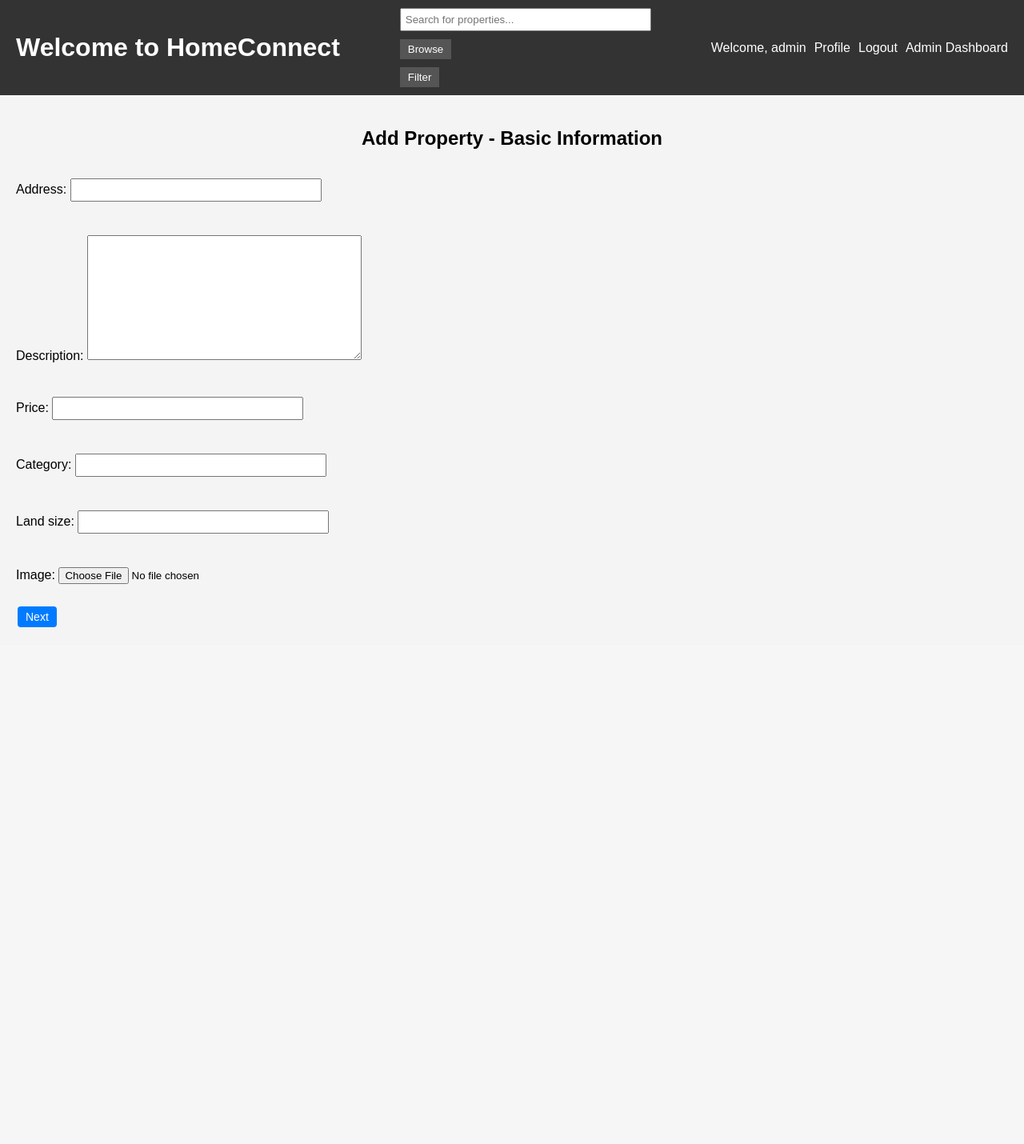
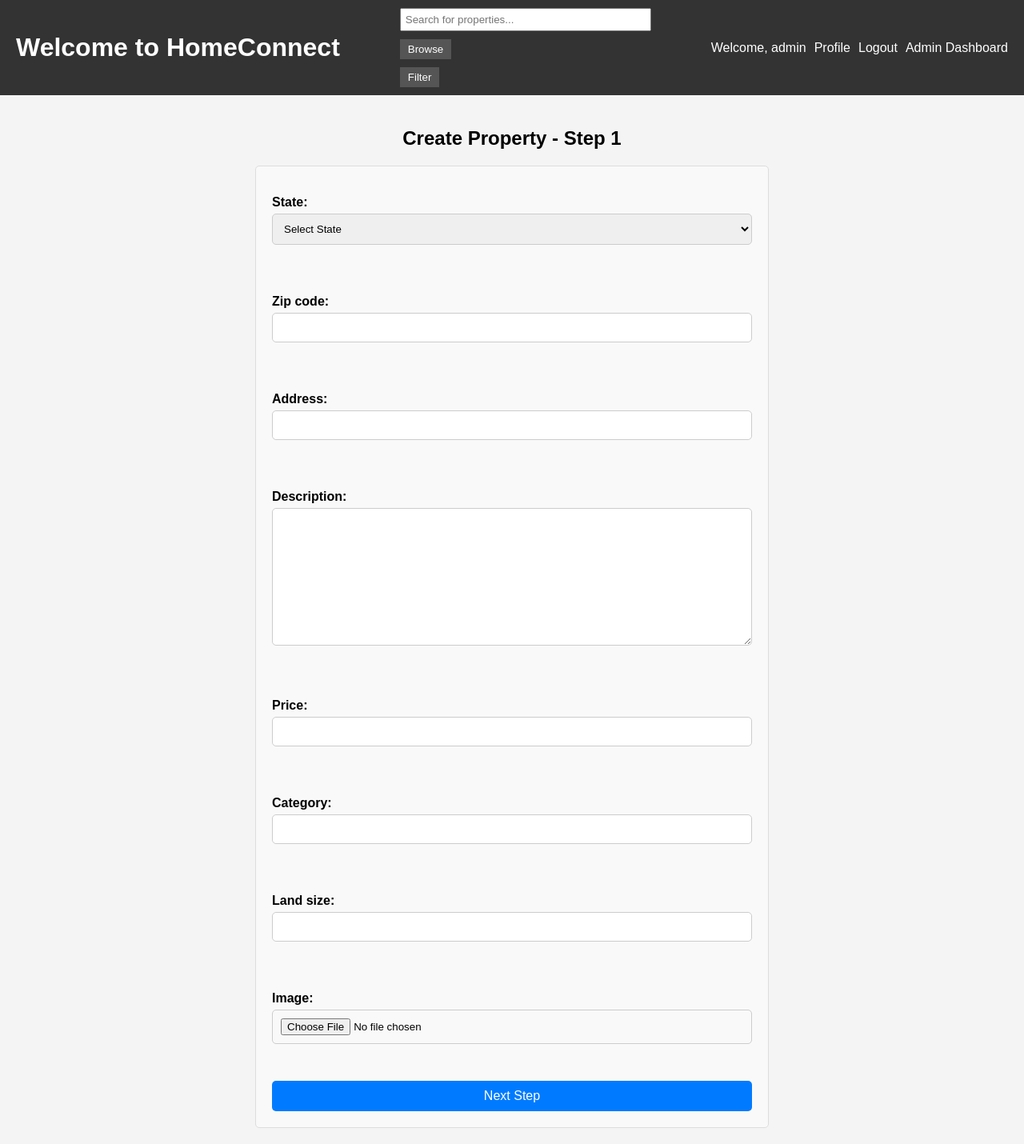
Before and after one commit to aishwarya-1226/HomeConnectPro, a Django app: page /properties/create/step1/ in a window 1280 px wide. Shown: the whole page at 80% size. Before the commit the page ends 784 px from the top, so only its background shows below. Run offline with Django 5.2, Linux system fonts and the light colour scheme; a user stored in the database is signed in.

Commit message:
css updated

```diff
--- a/core/forms.py
+++ b/core/forms.py
@@ -1,6 +1,22 @@
 from django import forms
 from django.contrib.auth.forms import UserCreationForm
 from .models import CustomUser, Property, Inquiry, Review, PropertyPurchaser, Salesperson, AdditionalPhoto
+
+
+STATE_CHOICES = [
+    ('', 'Select State'),
+    ('AL', 'Alabama'), ('AK', 'Alaska'), ('AZ', 'Arizona'), ('AR', 'Arkansas'), ('CA', 'California'),
+    ('CO', 'Colorado'), ('CT', 'Connecticut'), ('DE', 'Delaware'), ('FL', 'Florida'), ('GA', 'Georgia'),
+    ('HI', 'Hawaii'), ('ID', 'Idaho'), ('IL', 'Illinois'), ('IN', 'Indiana'), ('IA', 'Iowa'),
+    ('KS', 'Kansas'), ('KY', 'Kentucky'), ('LA', 'Louisiana'), ('ME', 'Maine'), ('MD', 'Maryland'),
+    ('MA', 'Massachusetts'), ('MI', 'Michigan'), ('MN', 'Minnesota'), ('MS', 'Mississippi'),
+    ('MO', 'Missouri'), ('MT', 'Montana'), ('NE', 'Nebraska'), ('NV', 'Nevada'), ('NH', 'New Hampshire'),
+    ('NJ', 'New Jersey'), ('NM', 'New Mexico'), ('NY', 'New York'), ('NC', 'North Carolina'),
+    ('ND', 'North Dakota'), ('OH', 'Ohio'), ('OK', 'Oklahoma'), ('OR', 'Oregon'), ('PA', 'Pennsylvania'),
+    ('RI', 'Rhode Island'), ('SC', 'South Carolina'), ('SD', 'South Dakota'), ('TN', 'Tennessee'),
+    ('TX', 'Texas'), ('UT', 'Utah'), ('VT', 'Vermont'), ('VA', 'Virginia'), ('WA', 'Washington'),
+    ('WV', 'West Virginia'), ('WI', 'Wisconsin'), ('WY', 'Wyoming')
+]
 
 class UserRegistrationForm(UserCreationForm):
     phone_number = forms.CharField(max_length=15, required=True)
@@ -71,9 +87,18 @@ class ReviewForm(forms.ModelForm):
         }
 
 class PropertyBasicForm(forms.ModelForm):
+    state = forms.ChoiceField(choices=STATE_CHOICES, required=True)
+    zip_code = forms.CharField(max_length=5, required=True)
+
     class Meta:
         model = Property
-        fields = ['address', 'description', 'price', 'category', 'land_size', 'image']
+        fields = ['state', 'zip_code', 'address', 'description', 'price', 'category', 'land_size', 'image']
+
+    def clean_zip_code(self):
+        zip_code = self.cleaned_data.get('zip_code')
+        if not zip_code.isdigit() or len(zip_code) != 5:
+            raise forms.ValidationError("Zip code must be exactly 5 digits.")
+        return zip_code
 
 class PropertyAdditionalForm(forms.ModelForm):
     class Meta:
--- a/core/templates/create_property_step1.html
+++ b/core/templates/create_property_step1.html
@@ -1,12 +1,65 @@
 {% extends 'base.html' %}
 
-{% block title %}Add Property - Basic Information{% endblock %}
+{% block title %}Create Property - Step 1 - HomeConnect{% endblock %}
 
 {% block content %}
-<h2>Add Property - Basic Information</h2>
-<form method="post" enctype="multipart/form-data">
+<style>
+    /* Scoped Form Styles */
+    .create-property-form {
+        max-width: 600px;
+        margin: 0 auto;
+        padding: 20px;
+        background: #f9f9f9;
+        border: 1px solid #ddd;
+        border-radius: 5px;
+    }
+
+    .create-property-form h2, .create-property-form h3 {
+        text-align: center;
+        margin-bottom: 20px;
+    }
+
+    .create-property-form label {
+        display: block;
+        margin-bottom: 5px;
+        font-weight: bold;
+    }
+
+    .create-property-form input[type="text"],
+    .create-property-form input[type="email"],
+    .create-property-form input[type="password"],
+    .create-property-form input[type="number"],
+    .create-property-form input[type="file"],
+    .create-property-form select,
+    .create-property-form textarea {
+        width: 100%;
+        padding: 10px;
+        margin-bottom: 20px;
+        border: 1px solid #ccc;
+        border-radius: 5px;
+        box-sizing: border-box;
+    }
+
+    .create-property-form button {
+        width: 100%;
+        padding: 10px;
+        background: #007bff;
+        border: none;
+        border-radius: 5px;
+        color: white;
+        font-size: 16px;
+        cursor: pointer;
+    }
+
+    .create-property-form button:hover {
+        background: #0056b3;
+    }
+</style>
+
+<h2>Create Property - Step 1</h2>
+<form class="create-property-form" method="post" enctype="multipart/form-data">
     {% csrf_token %}
     {{ form.as_p }}
-    <button type="submit" class="btn">Next</button>
+    <button type="submit">Next Step</button>
 </form>
 {% endblock %}
--- a/core/templates/inquiry_list.html
+++ b/core/templates/inquiry_list.html
@@ -51,7 +51,9 @@
             <th>Offer</th>
             <th>Availability</th>
             <th>Timeline</th>
+            <th>Date</th>
             <th>Details</th>
+
         </tr>
     </thead>
     <tbody>
@@ -63,7 +65,9 @@
             <td>${{ inquiry.offer }}</td>
             <td>{{ inquiry.availability }}</td>
             <td>{{ inquiry.timeline }}</td>
+            <td>{{ inquiry.created_at|date:"F j, Y, g:i a" }} <!-- Debug print statement -->
             <td><a href="{% url 'inquiry_detail' inquiry.id %}" class="btn">View Details</a></td>
+
         </tr>
         {% endfor %}
     </tbody>
```
Also changed, not shown: db.sqlite3.
